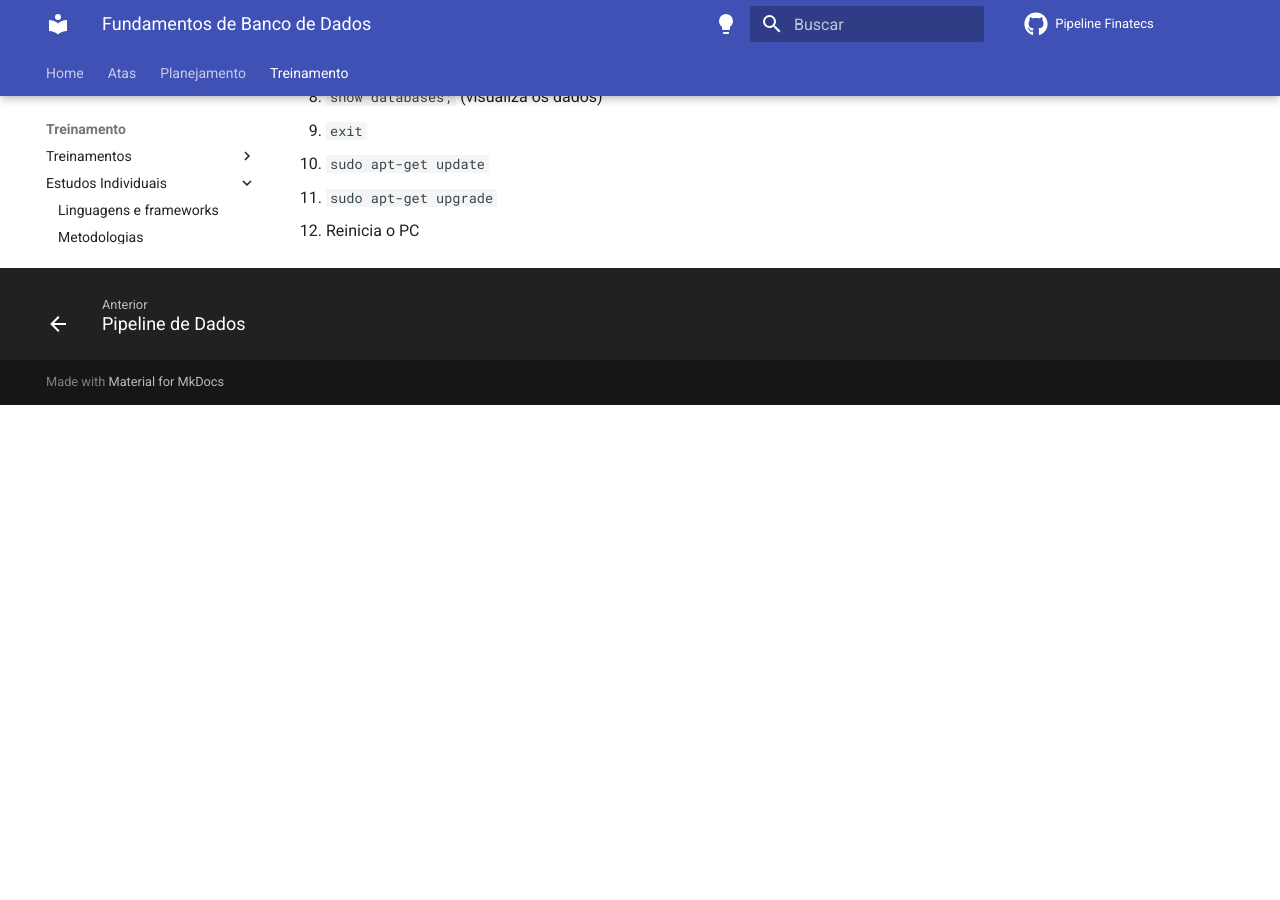
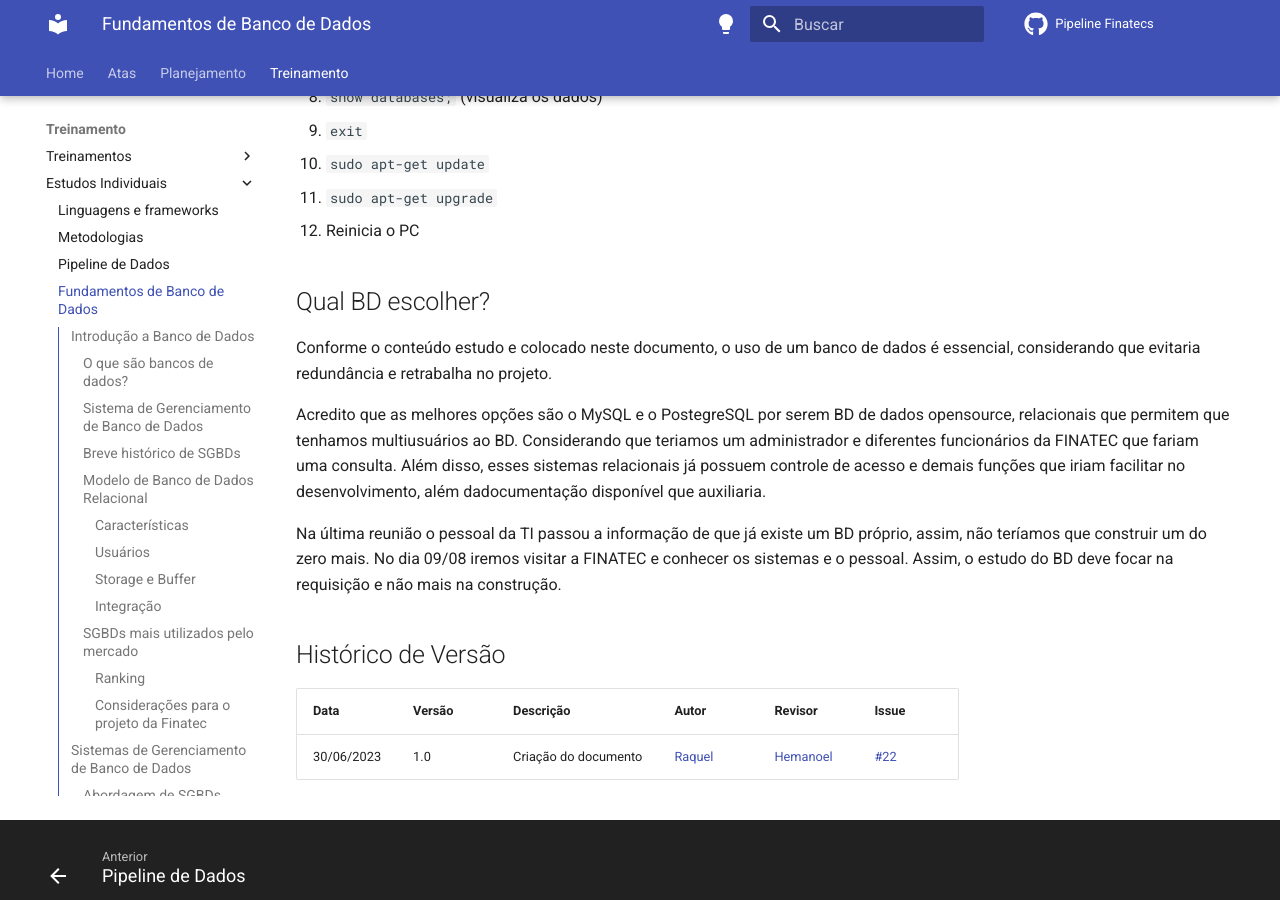
Before and after one commit to ResidenciaTICBrisa/05_PipelineFinatec, an MkDocs documentation site: the page built from docs/treinamento/estudos_individuais/fundamentosBD.md, in a window 1280 px wide and 900 px high, scrolled down 14338 px. Built offline with MkDocs 1.6.1 and Material for MkDocs 9.7.7, drawn with Linux system fonts in a browser that asks for light colours; comment, search, counter and statistics services are not loaded; before the commit the page ends 14743 px from its top, so only the background shows below that.

Commit message:
add a proposta e histórico de versão

```diff
--- a/docs/treinamento/estudos_individuais/fundamentosBD.md
+++ b/docs/treinamento/estudos_individuais/fundamentosBD.md
@@ -469,3 +469,15 @@
 10. `sudo apt-get update`
 11. `sudo apt-get upgrade`
 12. Reinicia o PC
+
+## Qual BD escolher?
+Conforme o conteúdo estudo e colocado neste documento, o uso de um banco de dados é essencial, considerando que evitaria redundância e retrabalha no projeto.
+
+Acredito que as melhores opções são o MySQL e o PostegreSQL por serem BD de dados opensource, relacionais que permitem que tenhamos multiusuários ao BD. Considerando que teriamos um administrador e diferentes funcionários da FINATEC que fariam uma consulta. Além disso, esses sistemas relacionais já possuem controle de acesso e demais funções que iriam facilitar no desenvolvimento, além dadocumentação disponível que auxiliaria.
+
+Na última reunião o pessoal da TI passou a informação de que já existe um BD próprio, assim, não teríamos que construir um do zero mais. No dia 09/08 iremos visitar a FINATEC e conhecer os sistemas e o pessoal. Assim, o estudo do BD deve focar na requisição e não mais na construção.
+
+## Histórico de Versão
+|  Data  | Versão | Descrição | Autor  |  Revisor  |Issue|
+|------- | ------ |---------- | ------ | --------- |-----|
+| 30/06/2023 |     1.0   | Criação do documento |  [Raquel](https://github.com/raqueleucaria) | [Hemanoel](https://github.com/hemanoelbritoF)|[#22](https://github.com/ResidenciaTICBrisa/05_PipelineFinatec/issues/22)|
```
